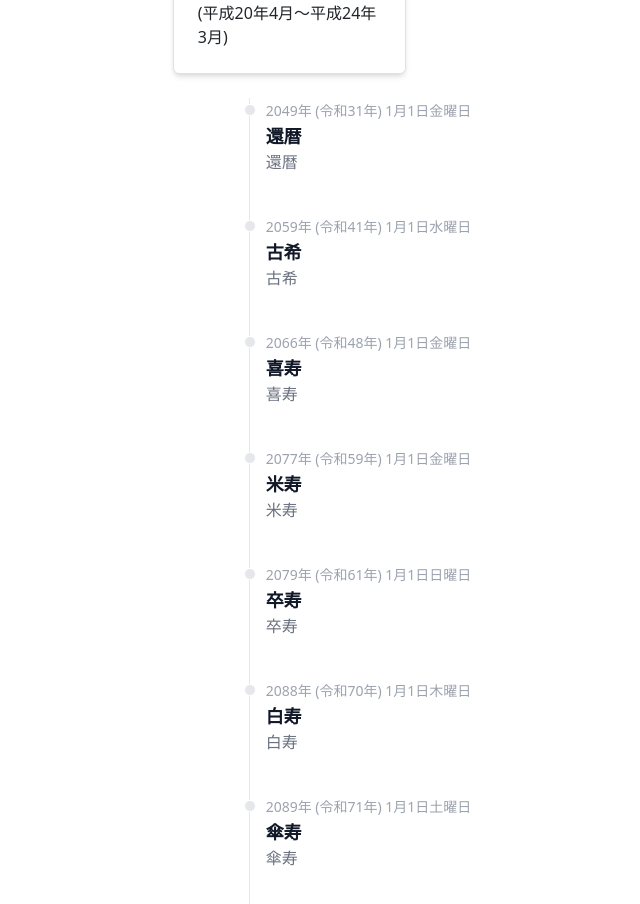
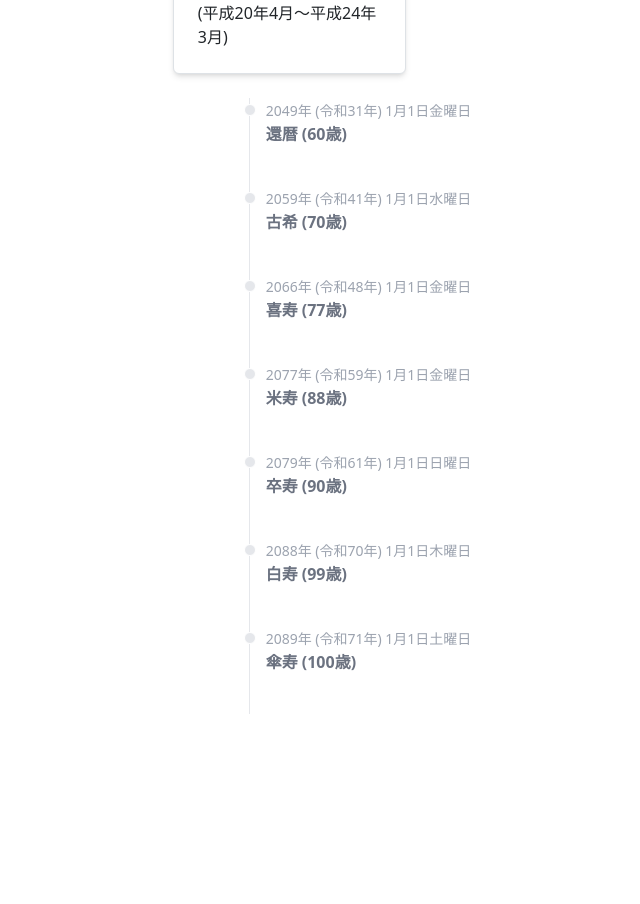
Before and after one commit to foresukecom/toolbox, a Vue app: page /birthdate-info in a window 1280 px wide. Shown: the part 1680-2584 px from the top of the page, without its empty margins (280-920 px from the left). After the commit the page ends 2458 px from the top, so only its background shows below. Built offline with nearby package versions, Linux system fonts and the light colour scheme; no server answers.

Commit message:
feat: 年齢をマイルストーン出力二追加

```diff
--- a/src/views/BirthdateInfo.vue
+++ b/src/views/BirthdateInfo.vue
@@ -48,8 +48,7 @@
           class="absolute w-3 h-3 bg-gray-200 rounded-full mt-1.5 -left-1.5 border border-white dark:border-gray-900 dark:bg-gray-700">
         </div>
         <time class="mb-1 text-sm font-normal leading-none text-gray-400 dark:text-gray-500"> {{ milestone.datetime }} </time>
-        <h3 class="text-lg font-semibold text-gray-900 dark:text-white">{{ milestone.name }}</h3>
-        <p class="mb-4 text-base font-normal text-gray-500 dark:text-gray-400"> {{ milestone.name }} </p>
+        <p class="mb-4 text-base font-semibold text-gray-500 dark:text-gray-400"> {{ milestone.name }} ({{ milestone.age }}歳)</p>
       </li>
     </ol>
 
```
